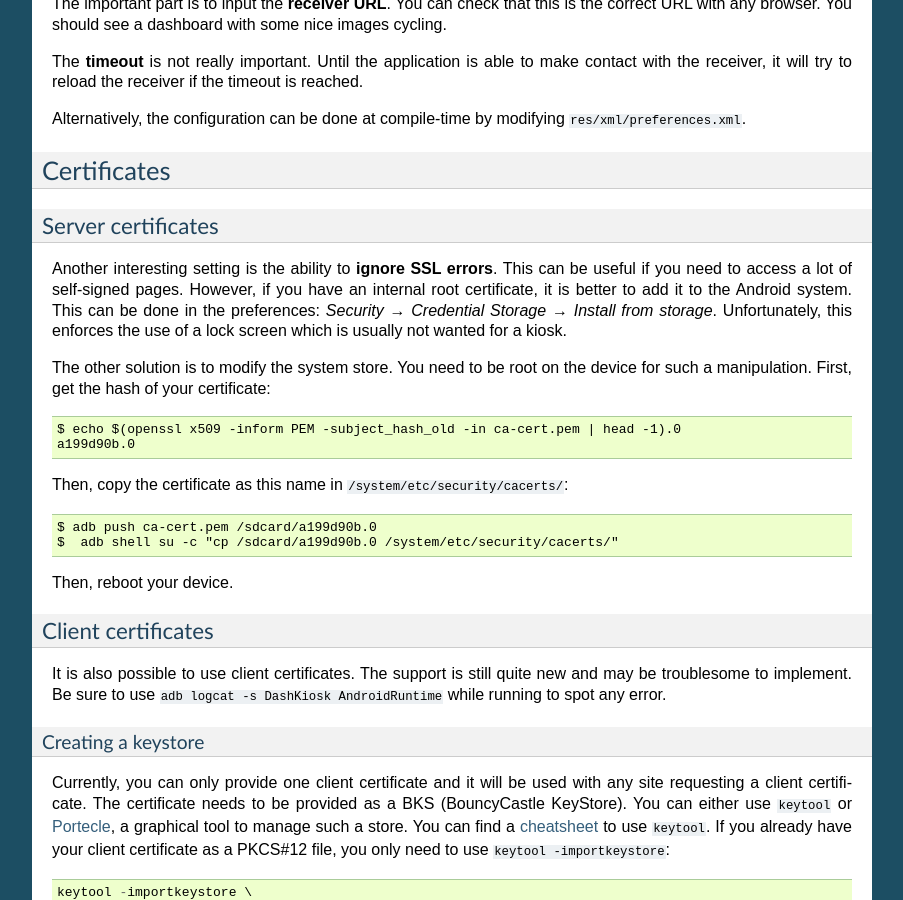
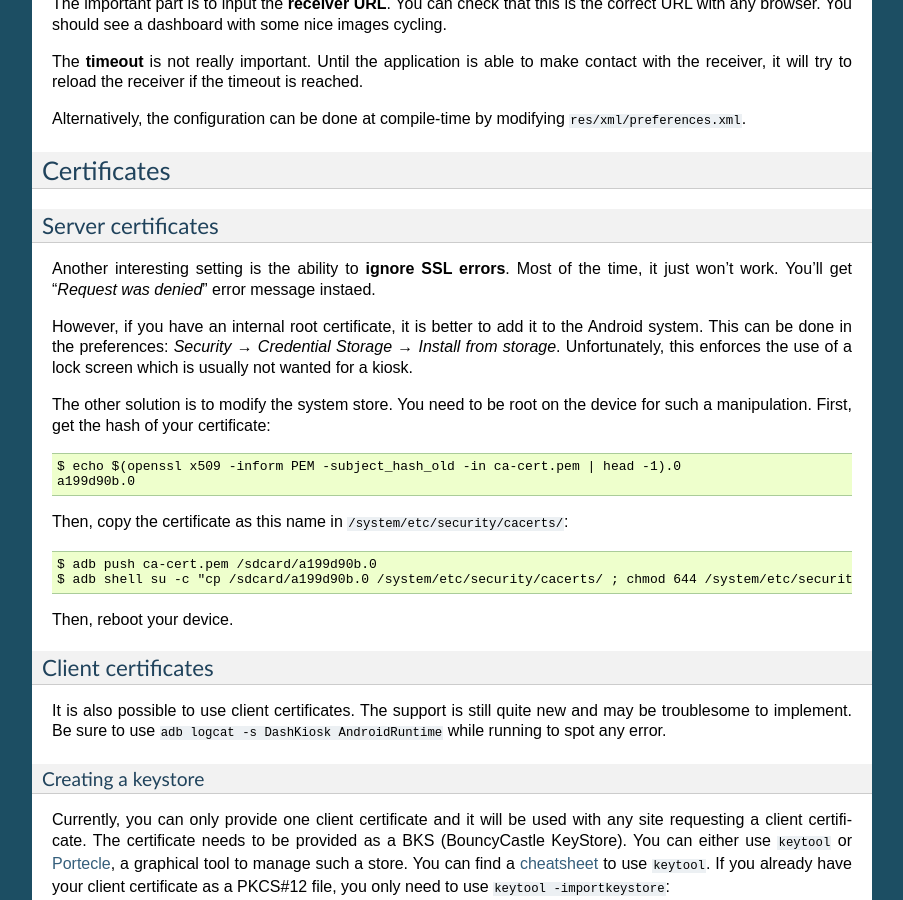
Before and after one commit to vincentbernat/dashkiosk, a Sphinx documentation site: the page built from docs/android.rst, in a window 1280 px wide and 900 px high, scrolled down 1578 px. Shown: the whole window, without its empty margins (198-1101 px from the left). Built offline with Sphinx 7.4.7, drawn with Linux system fonts in a browser that asks for light colours.

Commit message:
doc: add a word about ignore TLS errors on Android
This doesn't work anymore. Complete procedure is available here:
 http://wiki.pcprobleemloos.nl/android/cacert

```diff
--- a/docs/android.rst
+++ b/docs/android.rst
@@ -123,8 +123,10 @@ Server certificates
 ~~~~~~~~~~~~~~~~~~~
 
 Another interesting setting is the ability to **ignore SSL
-errors**. This can be useful if you need to access a lot of
-self-signed pages. However, if you have an internal root certificate,
+errors**. Most of the time, it just won't work. You'll get "*Request
+was denied*" error message instaed.
+
+However, if you have an internal root certificate,
 it is better to add it to the Android system. This can be done in the
 preferences: *Security* → *Credential Storage* → *Install from
 storage*. Unfortunately, this enforces the use of a lock screen which
@@ -140,7 +142,7 @@ certificate::
 Then, copy the certificate as this name in ``/system/etc/security/cacerts/``::
 
     $ adb push ca-cert.pem /sdcard/a199d90b.0
-    $  adb shell su -c "cp /sdcard/a199d90b.0 /system/etc/security/cacerts/"
+    $ adb shell su -c "cp /sdcard/a199d90b.0 /system/etc/security/cacerts/ ; chmod 644 /system/etc/security/cacerts/a199d90b.0"
 
 Then, reboot your device.
 
```
